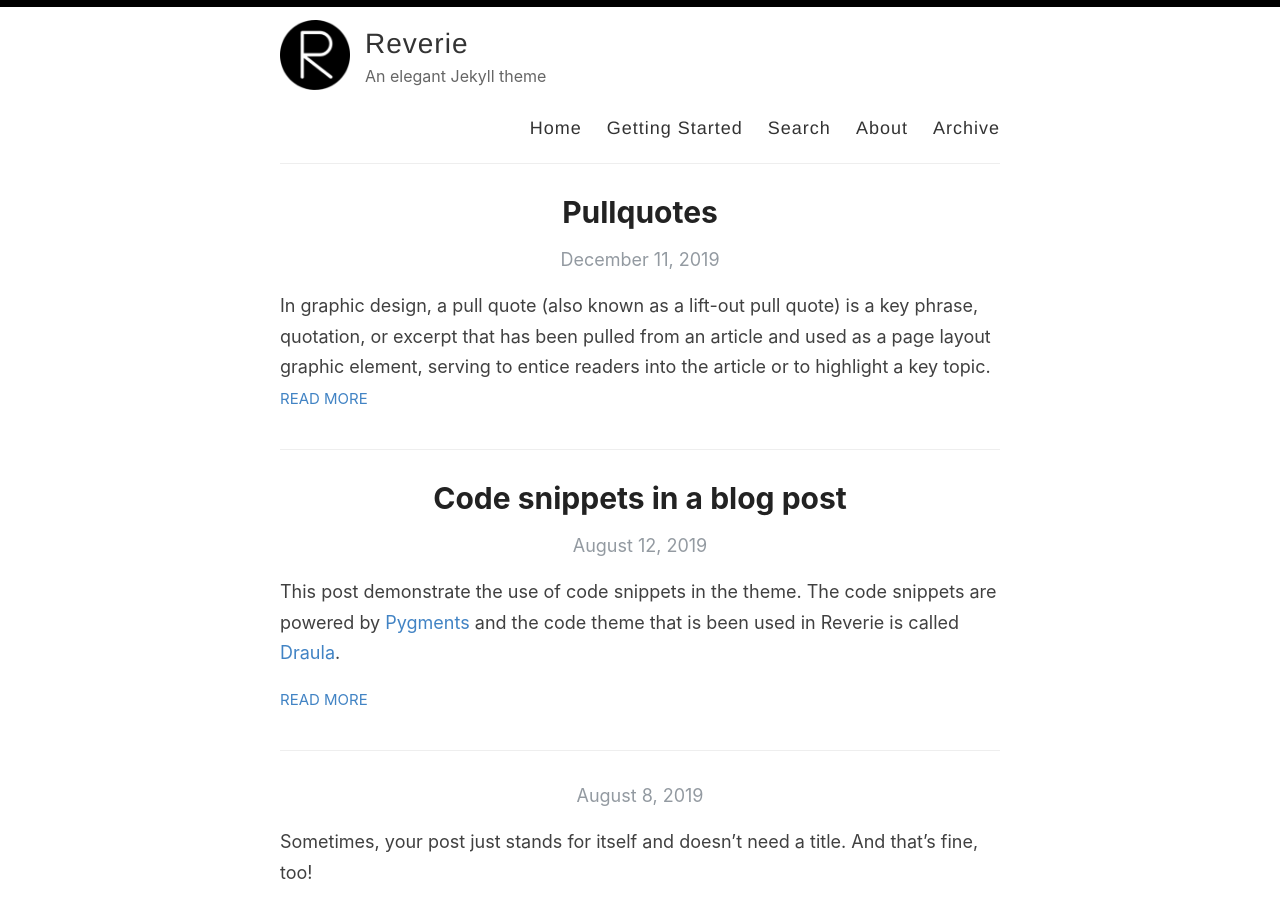
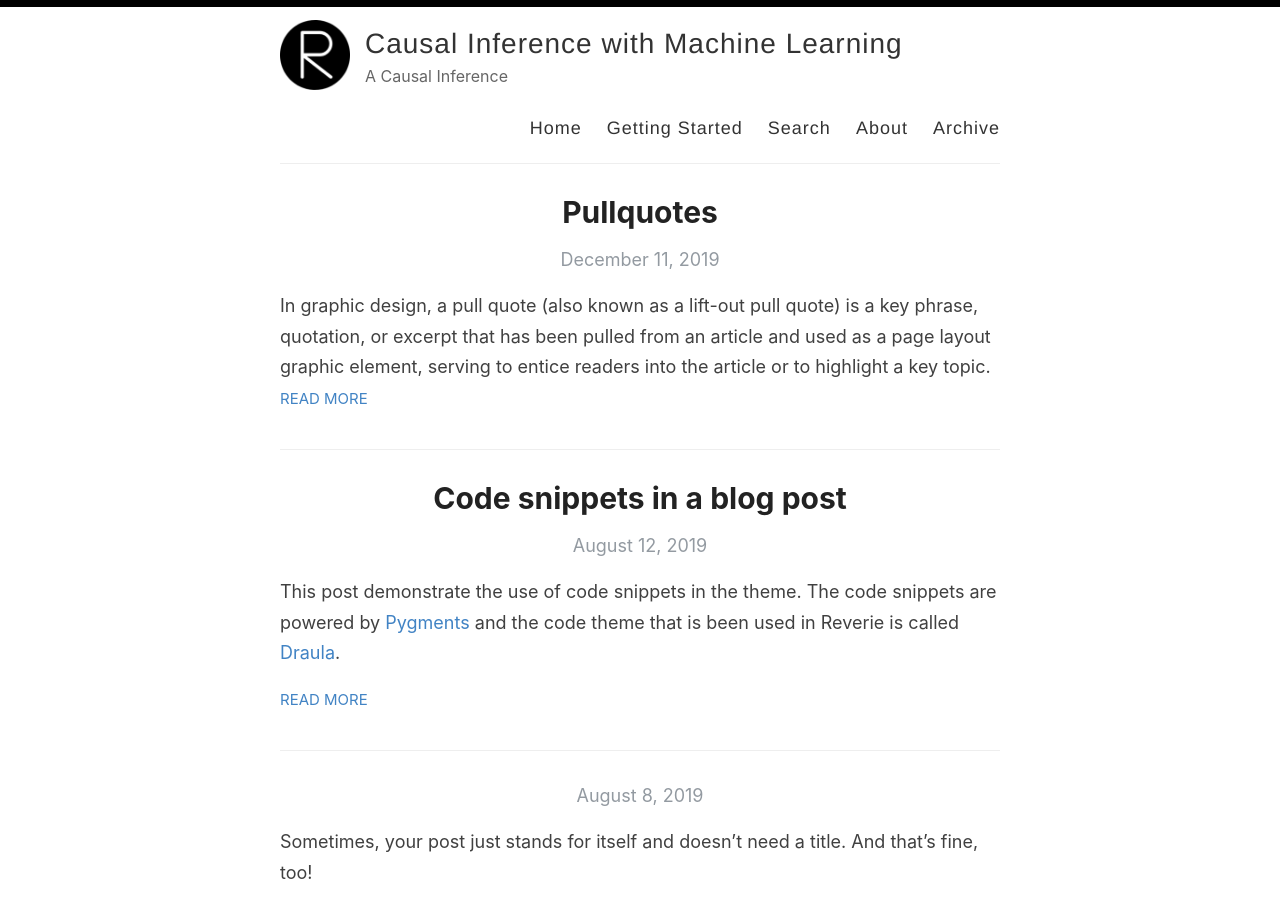
Before and after one commit to atowey-uchi/causal_inference_with_ML, a Jekyll site: the page built from index.html, in a window 1280 px wide and 900 px high. Built offline with Jekyll 4.4.1, drawn with Linux system fonts in a browser that asks for light colours; the list of posts is cut into pages by our own code.

Commit message:
Update _config.yml

```diff
--- a/_config.yml
+++ b/_config.yml
@@ -3,13 +3,13 @@
 #
 
 # Name of your site (displayed in the header)
-name: Reverie
+name: Causal Inference with Machine Learning
 
 # Name of the author
-author: Amit Merchant
+author: Allison Towey
 
 # Short bio or description (displayed in the header)
-description: An elegant Jekyll theme
+description: A Causal Inference
 
 # URL of your avatar or profile pic (you could use your GitHub profile pic)
 avatar: /images/reverie.png
@@ -21,15 +21,15 @@ avatar: /images/reverie.png
 # Includes an icon in the footer for each username you enter
 footer-links:
   dribbble:
-  email: amit.d.merchant@gmail.com
+  email: allisontowey@gmail.com
   facebook:
   flickr:
-  github: amitmerchant1990/reverie
+  github: atowey-uchi/causal_inference_with_ML
   instagram:
   linkedin:
   pinterest:
   rss: rss
-  twitter: amit_merchant
+  twitter:
   stackoverflow:
   youtube: # channel/<your_long_string> or user/<user-name>
   googleplus: # anything in your profile username that comes after plus.google.com/
@@ -48,14 +48,14 @@ google_analytics: UA-43339302-11
 
 # Your website URL (e.g. http://amitmerchant1990.github.io or http://www.amitmerchant.com)
 # Used for Sitemap.xml and your RSS feed
-url: http://www.amitmerchant.com/reverie
-enforce_ssl: https://www.amitmerchant.com/reverie
+url: http://atowey-uchi.github.io/causal_inference_with_ML
+enforce_ssl: http://atowey-uchi.github.io/causal_inference_with_ML
 
 # If you're hosting your site at a Project repository on GitHub pages
 # (http://yourusername.github.io/repository-name)
 # and NOT your User repository (http://yourusername.github.io)
 # then add in the baseurl here, like this: "/repository-name"
-baseurl: "/reverie"
+baseurl: "/causal_inference_with_ML"
 
 #
 # !! You don't need to change any of the configuration flags below !!
```
